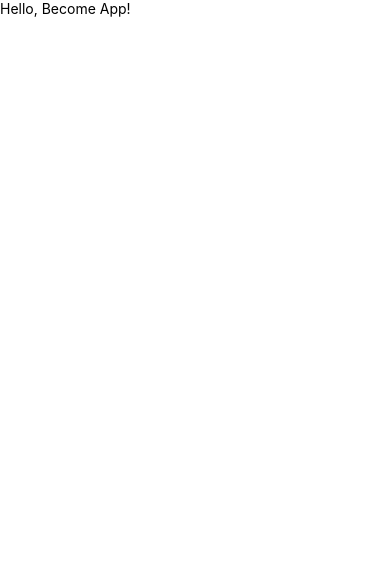
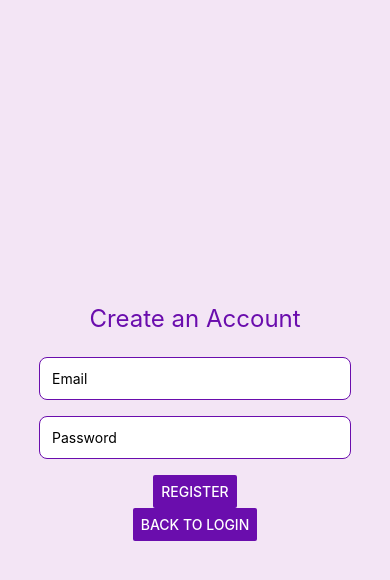
Before and after one commit to BogdanNuExista/Become, a React Native app: screen /Register in a window 390 px wide. Shown: the top 580 px of the page. Built offline with nearby package versions, Linux system fonts and the light colour scheme.

Commit message:
Implemented very basic auth

```diff
--- a/App.tsx
+++ b/App.tsx
@@ -1,17 +1,21 @@
-import React, { useEffect } from 'react';
-import { app } from './src/firebaseConfig';
-import { Text, View } from 'react-native';
+import React from 'react';
+import { NavigationContainer } from '@react-navigation/native';
+import { createNativeStackNavigator } from '@react-navigation/native-stack';
+import LoginScreen from './src/screens/LoginScreen';
+import RegisterScreen from './src/screens/RegisterScreen';
+import HomeScreen from './src/screens/HomeScreen';
+import { RootStackParamList } from './src/types/Navigation';
+
+const Stack = createNativeStackNavigator<RootStackParamList>();
 
 export default function App() {
-  useEffect(() => {
-    if (app) {
-      console.log("Firebase initialized successfully");
-    }
-  }, []);
-
   return (
-    <View>
-      <Text>Hello, Become App!</Text>
-    </View>
+    <NavigationContainer>
+      <Stack.Navigator initialRouteName="Login">
+        <Stack.Screen name="Login" component={LoginScreen} options={{ headerShown: false }} />
+        <Stack.Screen name="Register" component={RegisterScreen} options={{ headerShown: false }} />
+        <Stack.Screen name="Home" component={HomeScreen} options={{ headerShown: false }} />
+      </Stack.Navigator>
+    </NavigationContainer>
   );
 }
--- a/package.json
+++ b/package.json
@@ -9,6 +9,9 @@
     "web": "expo start --web"
   },
   "dependencies": {
+    "@react-navigation/bottom-tabs": "^6.6.1",
+    "@react-navigation/native": "^6.1.18",
+    "@react-navigation/native-stack": "^6.11.0",
     "expo": "~51.0.28",
     "expo-status-bar": "~1.12.1",
     "firebase": "^11.0.1",
--- /dev/null
+++ b/src/screens/HomeScreen.tsx
@@ -0,0 +1,39 @@
+// src/screens/HomeScreen.tsx
+import React from 'react';
+import { View, Text, StyleSheet } from 'react-native';
+
+export default function HomeScreen() {
+  return (
+    <View style={styles.container}>
+      <View style={styles.header}>
+        <Text style={styles.headerText}>Home</Text>
+      </View>
+      <Text style={styles.welcomeText}>Welcome to Become!</Text>
+    </View>
+  );
+}
+
+const styles = StyleSheet.create({
+  container: {
+    flex: 1,
+    backgroundColor: '#f3e5f5',
+    alignItems: 'center',
+    paddingTop: 50,
+  },
+  header: {
+    backgroundColor: '#6a0dad',
+    width: '100%',
+    padding: 20,
+    alignItems: 'center',
+  },
+  headerText: {
+    color: 'white',
+    fontSize: 20,
+    fontWeight: 'bold',
+  },
+  welcomeText: {
+    fontSize: 24,
+    color: '#6a0dad',
+    marginTop: 20,
+  },
+});
--- /dev/null
+++ b/src/screens/LoginScreen.tsx
@@ -0,0 +1,69 @@
+// src/screens/LoginScreen.tsx
+import React, { useState } from 'react';
+import { View, Text, TextInput, Button, StyleSheet } from 'react-native';
+import { auth } from '../firebaseConfig';
+import { signInWithEmailAndPassword } from 'firebase/auth';
+import { useNavigation } from '@react-navigation/native';
+import { LoginScreenNavigationProp } from '../types/Navigation';
+
+export default function LoginScreen() {
+  const [email, setEmail] = useState('');
+  const [password, setPassword] = useState('');
+  const navigation = useNavigation<LoginScreenNavigationProp>();
+
+  const handleLogin = () => {
+    signInWithEmailAndPassword(auth, email, password)
+      .then(() => {
+        navigation.navigate('Home');
+      })
+      .catch(error => alert(error.message));
+  };
+
+  return (
+    <View style={styles.container}>
+      <Text style={styles.title}>Welcome to Become</Text>
+      <TextInput
+        style={styles.input}
+        placeholder="Email"
+        onChangeText={setEmail}
+        value={email}
+      />
+      <TextInput
+        style={styles.input}
+        placeholder="Password"
+        secureTextEntry
+        onChangeText={setPassword}
+        value={password}
+      />
+      <Button title="Login" onPress={handleLogin} color="#6a0dad" />
+      <Button
+        title="Create Account"
+        onPress={() => navigation.navigate('Register')}
+        color="#6a0dad"
+      />
+    </View>
+  );
+}
+
+const styles = StyleSheet.create({
+  container: {
+    flex: 1,
+    justifyContent: 'center',
+    alignItems: 'center',
+    backgroundColor: '#f3e5f5',
+  },
+  title: {
+    fontSize: 24,
+    color: '#6a0dad',
+    marginBottom: 24,
+  },
+  input: {
+    width: '80%',
+    padding: 12,
+    marginBottom: 16,
+    backgroundColor: 'white',
+    borderRadius: 8,
+    borderColor: '#6a0dad',
+    borderWidth: 1,
+  },
+});
--- /dev/null
+++ b/src/screens/RegisterScreen.tsx
@@ -0,0 +1,70 @@
+// src/screens/RegisterScreen.tsx
+import React, { useState } from 'react';
+import { View, Text, TextInput, Button, StyleSheet } from 'react-native';
+import { auth } from '../firebaseConfig';
+import { createUserWithEmailAndPassword } from 'firebase/auth';
+import { useNavigation } from '@react-navigation/native';
+import { LoginScreenNavigationProp } from '../types/Navigation';
+
+export default function RegisterScreen() {
+  const [email, setEmail] = useState('');
+  const [password, setPassword] = useState('');
+  const navigation = useNavigation<LoginScreenNavigationProp>();
+
+  const handleRegister = () => {
+    createUserWithEmailAndPassword(auth, email, password)
+      .then(() => {
+        alert('Account created successfully!');
+        navigation.navigate('Login'); // Navigate back to Login after successful registration
+      })
+      .catch(error => alert(error.message));
+  };
+
+  return (
+    <View style={styles.container}>
+      <Text style={styles.title}>Create an Account</Text>
+      <TextInput
+        style={styles.input}
+        placeholder="Email"
+        onChangeText={setEmail}
+        value={email}
+      />
+      <TextInput
+        style={styles.input}
+        placeholder="Password"
+        secureTextEntry
+        onChangeText={setPassword}
+        value={password}
+      />
+      <Button title="Register" onPress={handleRegister} color="#6a0dad" />
+      <Button
+        title="Back to Login"
+        onPress={() => navigation.navigate('Login')}
+        color="#6a0dad"
+      />
+    </View>
+  );
+}
+
+const styles = StyleSheet.create({
+  container: {
+    flex: 1,
+    justifyContent: 'center',
+    alignItems: 'center',
+    backgroundColor: '#f3e5f5',
+  },
+  title: {
+    fontSize: 24,
+    color: '#6a0dad',
+    marginBottom: 24,
+  },
+  input: {
+    width: '80%',
+    padding: 12,
+    marginBottom: 16,
+    backgroundColor: 'white',
+    borderRadius: 8,
+    borderColor: '#6a0dad',
+    borderWidth: 1,
+  },
+});
```
Also changed, not shown: src/types/navigation.ts (added, +23 -0 lines), requirements.txt, 1 other file (tests, documents, lock files or other folders).
